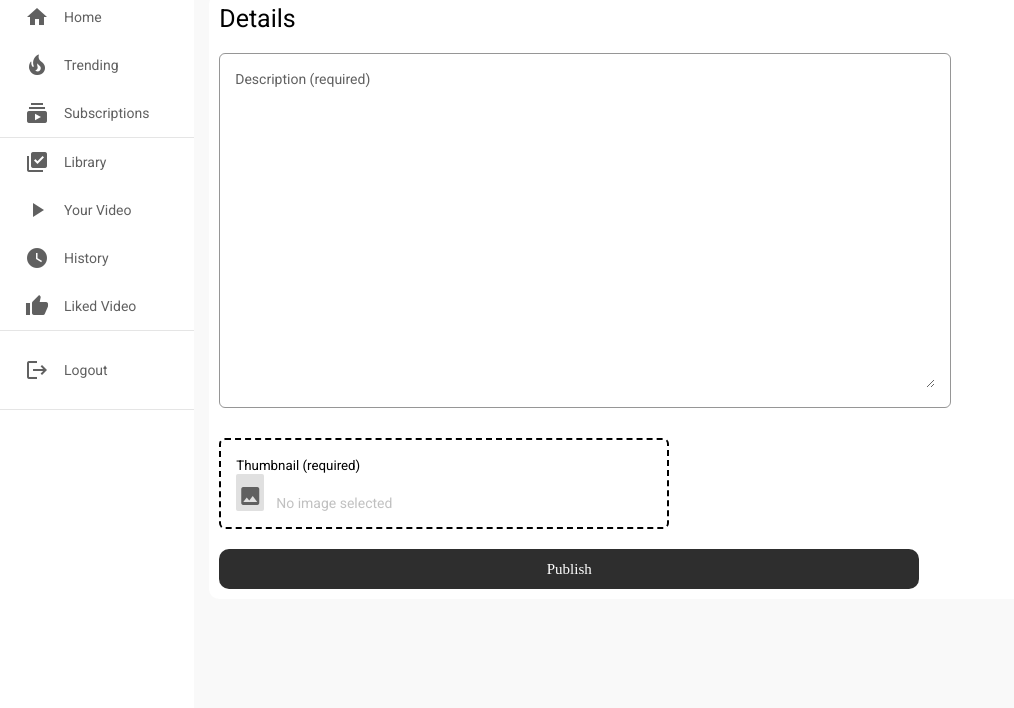
After one commit to ajdjaiuoapooiad/django-ytpj-orj, a Django app: page /c/channel/create-community/3/ in a window 1280 px wide. The commit adds this page. Shown: the part 92-800 px from the top of the page, without its empty margins (0-1014 px from the left). Run offline with Django 4.2, Linux system fonts and the light colour scheme; a user stored in the database is signed in; data comes from the database, SQL or seed files in the repository; both versions use the stored data as it was after the commit; parts of the project's set-up code (start-up, migrations or seed data) failed here and were passed over; some libraries are stand-ins or nearby versions.

Commit message:
community-post ok error

```diff
--- a/channel/forms.py
+++ b/channel/forms.py
@@ -4,6 +4,7 @@
 from dataclasses import fields
 from django import forms
 
+from channel.models import Community
 from core.models import Video
 
 
@@ -23,3 +24,15 @@ class VideoCreateForm(forms.ModelForm):
             'visibility',
             'featured',
         ]
+
+
+
+class CommunityCreateForm(forms.ModelForm):
+
+
+    class Meta:
+        model=Community
+        fields=[
+            'content',
+            'image',
+        ]
--- a/channel/urls.py
+++ b/channel/urls.py
@@ -10,7 +10,7 @@ urlpatterns = [
     path("<channel_name>/about/",views.channel_about,name='channel-about'),
     path("<channel_name>/community/",views.channel_community,name='channel-community'),
     path("<channel_name>/community/<int:community_id>/",views.channel_community_detail,name='channel-community-detail'),
-
+    path("channel/create-community/<int:channel_id>/",views.create_community_post,name='create-community'),
 
 
     # video-upload
--- a/channel/views.py
+++ b/channel/views.py
@@ -1,7 +1,7 @@
 from django.http import HttpResponse
 from django.shortcuts import get_object_or_404, redirect, render
 
-from channel.forms import VideoCreateForm
+from channel.forms import CommunityCreateForm, VideoCreateForm
 from channel.models import Channel, Community, CommunityComment
 from core.models import  Video
 from django.contrib.auth.decorators import login_required
@@ -73,6 +73,33 @@ def channel_community_detail(request,channel_name,community_id):
     return render(request,'channel/channel_community_detail.html',context)
 
 
+
+
+
+@login_required
+def create_community_post(request,channel_id):
+    user=request.user
+    channel=Channel.objects.get(id=channel_id)
+
+    if request.method=='POST':
+        form=CommunityCreateForm(request.POST,request.FILES)
+
+        if form.is_valid():
+            new_form=form.save(commit=False)
+            new_form.channel=channel
+            new_form.save()
+            post_id=new_form.id
+            messages.success(request,'Community created successfully!')
+            return redirect('channel-community',channel.id)
+    else:
+        form=CommunityCreateForm()
+
+    context={
+        'form': form,
+    }
+
+
+    return render(request,'channel/create-post.html',context)
 
 
 
--- a/templates/base.html
+++ b/templates/base.html
@@ -44,7 +44,7 @@
             <i class="material-icons display-this">apps</i>
 
             {% if request.user.is_authenticated %}
-            <a href=""><i class="material-icons">add</i></a>
+            <a href="{% url 'create-community' request.user.channel.id %}"><i class="material-icons">add</i></a>
             {% else %}
             <a href=""><i class="material-icons">add</i></a>
 
--- /dev/null
+++ b/templates/channel/create-post.html
@@ -0,0 +1,65 @@
+{% extends 'base.html' %}
+{% load static %}
+{% block style %}
+<link rel="stylesheet" href="{% static 'css/style.css' %}" type="text/css">
+<link rel="stylesheet" href="{% static 'css/channel-community.css' %}" type="text/css">
+<link rel="stylesheet" href="{% static 'css/channel.css' %}" type="text/css">
+<link rel="stylesheet" href="{% static 'css/channel-upload.css' %}" type="text/css">
+{% endblock style %}
+
+
+{% block content %}
+
+<div class="mainBody">
+    {% include 'partials/sidebar.html' %}
+    <div class="videos">
+        <div>
+        </div>
+
+
+
+
+        <form action="" method="POST" enctype="multipart/form-data">
+            {% csrf_token %}
+
+            <div class="upload-content">
+                <div class="left-video">
+                    <h4>Details</h4>
+                    <div class="error">
+                        <strong>{{ form.errors }}</strong>
+                    </div>
+
+                    <div class="desc-div">
+                        <span>Description (required) <span id="desc-count"></span> </span> <br>
+                        <!-- <textarea name="" id="description" onkeyup="desc_validate()"></textarea> -->
+                        {{form.content}}
+                    </div>
+
+                    <div class="video-div file-input" id="file-input">
+                        <small>Thumbnail (required) </small> <br>
+                        {{form.image}}
+                        <!-- <input type="file" class="file"> -->
+                        <!-- <input type='file'> -->
+                        <span class='button'><i class="material-icons">image</i></span>
+                        <span class='label' data-js-label>No image selected</label>
+
+                    </div>
+
+
+                    <div class="upload-btn-div">
+                        <button type="submit" class="upload-btn">Publish</button>
+                    </div>
+                </div>
+
+            </div>
+        </form>
+
+
+
+
+
+
+    </div>
+</div>
+
+{% endblock content %}
--- a/templates/channel/partials/channel-header.html
+++ b/templates/channel/partials/channel-header.html
@@ -23,7 +23,7 @@
     </div>
     <div class="channel-header-btns">
         {% if request.user == channel.user %}
-        <div><a href="" class="channel-join">Studio</a></div>
+        <div><a href="{% url 'studio' %}" class="channel-join">Studio</a></div>
         {% endif %}
 
         {% if request.user != channel.user %}
```
Also changed, not shown: db.sqlite3.
